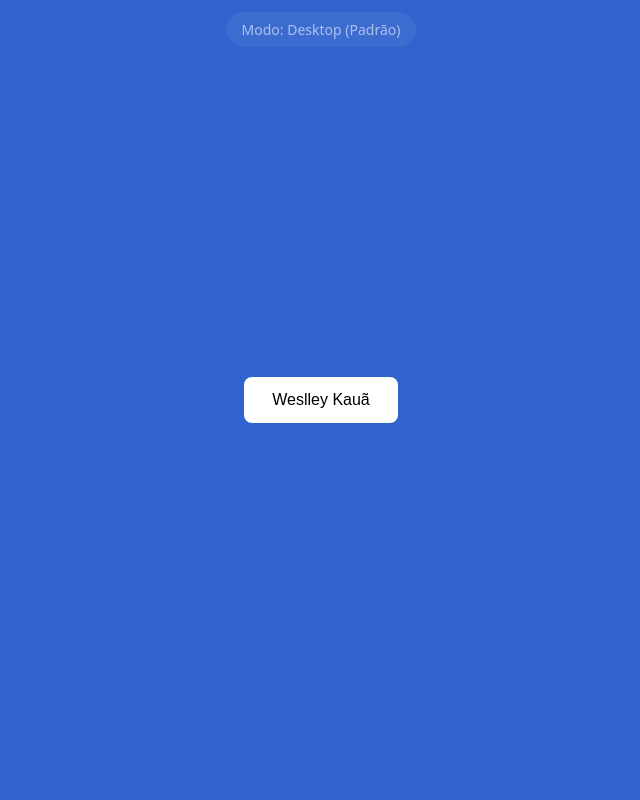
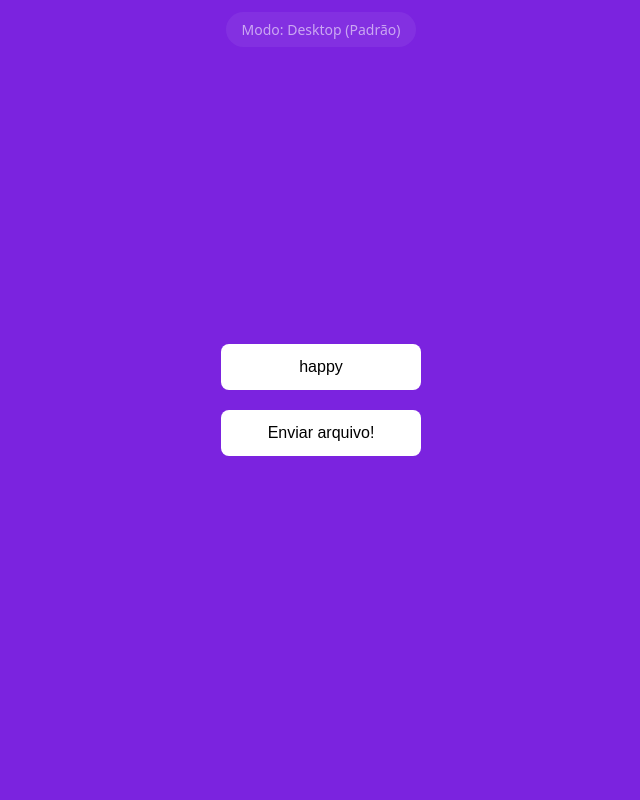
Before and after one commit to Weslleykaua20/site_de_testes, a Flask app: page / in a window 1280 px wide. Shown: the whole page, without its empty margins (319-959 px from the left). Run offline with Flask 3, Linux system fonts and the light colour scheme.

Commit message:
commit, multiplos

```diff
--- a/Static/css/js/script.js
+++ /dev/null
@@ -1,38 +0,0 @@
-console.log("script.js carregado com sucesso!");
-
-const debugEl = document.getElementById('debug-info');
-const botao = document.getElementById('meu-botao');
-
-// 1. Detector de sistema operacional (Runtime Detection)
-const userAgent = navigator.userAgent || navigator.vendor || window.opera;
-const isIOS = /iPad|iPhone|iPod/.test(userAgent) && !window.MSStream;
-const isAndroid = /android/i.test(userAgent);
-
-if (isIOS) {
-  document.body.classList.add('ios-theme');
-  debugEl.innerText = "Modo: iOS (Liquid Glass)";
-} else if (isAndroid) {
-  document.body.classList.add('android-theme');
-  debugEl.innerText = "Modo: Android (Material 3)";
-
-  // 2. Criação dinâmica do efeito Ripple exclusivo para Android
-  botao.addEventListener('click', function(e) {
-    const circle = document.createElement('span');
-    const diameter = Math.max(this.clientWidth, this.clientHeight);
-    const radius = diameter / 2;
-
-    circle.style.width = circle.style.height = `${diameter}px`;
-    circle.style.left = `${e.clientX - this.offsetLeft - radius}px`;
-    circle.style.top = `${e.clientY - this.offsetTop - radius}px`;
-    circle.classList.add('ripple');
-
-    const ripple = this.getElementsByClassName('ripple')[0];
-    if (ripple) {
-      ripple.remove();
-    }
-
-    this.appendChild(circle);
-  });
-} else {
-  debugEl.innerText = "Modo: Desktop (Padrão)";
-}
--- a/Static/css/style.css
+++ b/Static/css/style.css
@@ -9,7 +9,7 @@ body {
   flex-direction: column;
   justify-content: center;
   align-items: center;
-  background: rgb(49, 99, 206);
+  background: rgb(123, 35, 223); /* O seu azul original intacto */
   font-family: system-ui, -apple-system, BlinkMacSystemFont, "Segoe UI", Roboto, sans-serif;
   overflow: hidden;
   color: #ffffff;
@@ -17,7 +17,7 @@ body {
 
 #debug-info {
   position: absolute;
-  top: calc(12px + env(safe-area-inset-top)); /* Evita o notch do iPhone */
+  top: calc(12px + env(safe-area-inset-top)); /* Evita o notch do iPhone 13 */
   font-size: 14px;
   opacity: 0.6;
   background: rgba(255, 255, 255, 0.1);
@@ -28,7 +28,28 @@ body {
 /* ==========================================
    2. DESIGN BASE (DESKTOP / PADRÃO)
    ========================================== */
+
+.botões {
+  display: flex;
+  flex-direction: column; /* Alinha os botões verticalmente */
+  align-items: center; /* Centraliza os botões horizontalmente */
+  gap: 20px; /* Espaçamento entre os botões */
+}
+
 .btn-adaptativo {
+  /* TOKENS DE CORES (VARIÁVEIS) PRONTOS PARA USO */
+  --bg-color: #ffffff;
+  --text-color: #000000;
+  --hover-bg: #e0e0e0;
+
+  --android-bg: #237bdf;
+  --android-text: #ffffff;
+  --android-hover: #1d62b6;
+
+  --ios-bg: rgba(255, 255, 255, 0.08);
+  --ios-border: rgba(255, 255, 255, 0.25);
+  --ios-text: #ffffff;
+
   position: relative;
   overflow: hidden;
   padding: 14px 28px;
@@ -38,22 +59,23 @@ body {
   border: none;
   outline: none;
   transition: all 0.3s ease;
+  min-width: 200px;
 
-  /* Bloqueio de seleção de texto e menus popup */
+  /* Bloqueio de seleção de texto e menus popup no Mobile */
   -webkit-user-select: none;
   -moz-user-select: none;
   user-select: none;
   -webkit-touch-callout: none;
   -webkit-tap-highlight-color: transparent;
 
-  /* Estilo padrão: Desktop */
-  background-color: #ffffff;
-  color: #000000;
+  /* Aplicação das cores */
+  background-color: var(--bg-color);
+  color: var(--text-color);
   border-radius: 8px;
 }
 
 .btn-adaptativo:hover {
-  background-color: #e0e0e0;
+  background-color: var(--hover-bg);
   transform: translateY(-2px);
 }
 
@@ -61,11 +83,11 @@ body {
    3. DESIGN ADAPTADO: IPHONE (iOS)
    ========================================== */
 .ios-theme .btn-adaptativo {
-  background: rgba(255, 255, 255, 0.08);
-  color: #ffffff;
+  background: var(--ios-bg);
+  color: var(--ios-text);
   font-weight: 600;
   border-radius: 16px;
-  border: 1px solid rgba(255, 255, 255, 0.25);
+  border: 1px solid var(--ios-border);
   backdrop-filter: blur(20px) saturate(180%);
   -webkit-backdrop-filter: blur(20px) saturate(180%);
   box-shadow: 0 8px 32px 0 rgba(0, 0, 0, 0.15), inset 0 1px 1px 0 rgba(255, 255, 255, 0.3);
@@ -74,11 +96,11 @@ body {
 
 .ios-theme .btn-adaptativo:hover {
   background: rgba(255, 255, 255, 0.15);
-  transform: none; /* iOS anula a flutuação do desktop */
+  transform: none;
 }
 
 .ios-theme .btn-adaptativo:active {
-  transform: scale(0.93) translateY(1px); /* Efeito elástico de clique */
+  transform: scale(0.93) translateY(1px);
   box-shadow: 0 2px 8px 0 rgba(0, 0, 0, 0.3);
   transition: transform 0.1s ease, box-shadow 0.1s ease;
 }
@@ -87,8 +109,8 @@ body {
    4. DESIGN ADAPTADO: ANDROID
    ========================================== */
 .android-theme .btn-adaptativo {
-  background-color: #6750A4;
-  color: #ffffff;
+  background-color: var(--android-bg);
+  color: var(--android-text);
   border-radius: 100px;
   padding: 16px 32px;
   box-shadow: 0px 1px 3px rgba(0, 0, 0, 0.2), 0px 2px 1px rgba(0, 0, 0, 0.12);
@@ -97,9 +119,9 @@ body {
 }
 
 .android-theme .btn-adaptativo:hover {
-  background-color: #49397a;
+  background-color: var(--android-hover);
   box-shadow: 0px 2px 4px rgba(0, 0, 0, 0.2);
-  transform: scale(0.93) translateY(0.5px);
+  transform: scale(0.95) translateY(0.5px);
 }
 
 /* Efeito Ripple (Android) */
--- /dev/null
+++ b/Static/js/script.js
@@ -0,0 +1,51 @@
+console.log("script.js carregado com sucesso!");
+
+const debugEl = document.getElementById('debug-info');
+const botoes = document.querySelectorAll('.btn-adaptativo');
+
+// 1. Detector de sistema operacional (Runtime Detection)
+const userAgent = navigator.userAgent || navigator.vendor || window.opera;
+const isIOS = /iPad|iPhone|iPod/.test(userAgent) && !window.MSStream;
+const isAndroid = /android/i.test(userAgent);
+
+const setDebugText = (texto) => {
+  if (debugEl) debugEl.innerText = texto;
+};
+
+if (isIOS) {
+  document.body.classList.add('ios-theme');
+  setDebugText("Modo: iOS (Liquid Glass)");
+}
+
+else if (isAndroid) {
+  document.body.classList.add('android-theme');
+  setDebugText("Modo: Android (Material 3)");
+
+  // 2. Criação dinâmica do efeito Ripple com matemática corrigida
+  botoes.forEach(botao => {
+    botao.addEventListener('click', function(e) {
+      const circle = document.createElement('span');
+      const diameter = Math.max(this.clientWidth, this.clientHeight);
+      const radius = diameter / 2;
+
+      // getBoundingClientRect resolve o bug de colisão que você tinha
+      const rect = this.getBoundingClientRect();
+
+      circle.style.width = circle.style.height = `${diameter}px`;
+      circle.style.left = `${e.clientX - rect.left - radius}px`;
+      circle.style.top = `${e.clientY - rect.top - radius}px`;
+      circle.classList.add('ripple');
+
+      const rippleExistente = this.querySelector('.ripple');
+      if (rippleExistente) {
+        rippleExistente.remove();
+      }
+
+      this.appendChild(circle);
+    });
+  });
+}
+
+else {
+  setDebugText("Modo: Desktop (Padrão)");
+}
--- a/template/index.html
+++ b/template/index.html
@@ -1,20 +1,29 @@
 <!DOCTYPE html>
-<html lang="en">
+<html lang="pt-BR">
 <head>
-    <meta charset="UTF-8">
-    <meta name="theme-color" content="#1a1c29">
-    <meta name="viewport" content="width=device-width, initial-scale=1.0, user-scalable=no, viewport-fit=cover">
+    <meta charset="UTF-8"> <!-- content="define a cor do fundo do android e ios"-->
+    <meta name="theme-color" content="rgb(123, 35, 223)"> <meta name="viewport" content="width=device-width, initial-scale=1.0, user-scalable=no, viewport-fit=cover">
+
+    <meta name="apple-mobile-web-app-capable" content="yes">
+    <meta name="apple-mobile-web-app-status-bar-style" content="black-translucent">
+
     <link rel="stylesheet" href="{{ url_for('static', filename='css/style.css') }}">
+
     <title>Site de testes</title>
 </head>
 <body ontouchstart="">
-   <div id="debug-info">Detectando sistema...</div>
+    <div id="debug-info">Detectando sistema...</div>
 
-        <button class="btn-adaptativo" id="meu-botao">
-        Weslley Kauã
+    <div class="botões">
+        <button class="btn-adaptativo">
+            happy
         </button>
 
-        <script src="script.js"></script>
-    <script src="{{ url_for('static', filename='css/js/script.js') }}"></script>
+        <button class="btn-adaptativo dois">
+            Enviar arquivo!
+        </button>
+    </div>
+
+    <script src="{{ url_for('static', filename='js/script.js') }}"></script>
 </body>
 </html>
```
